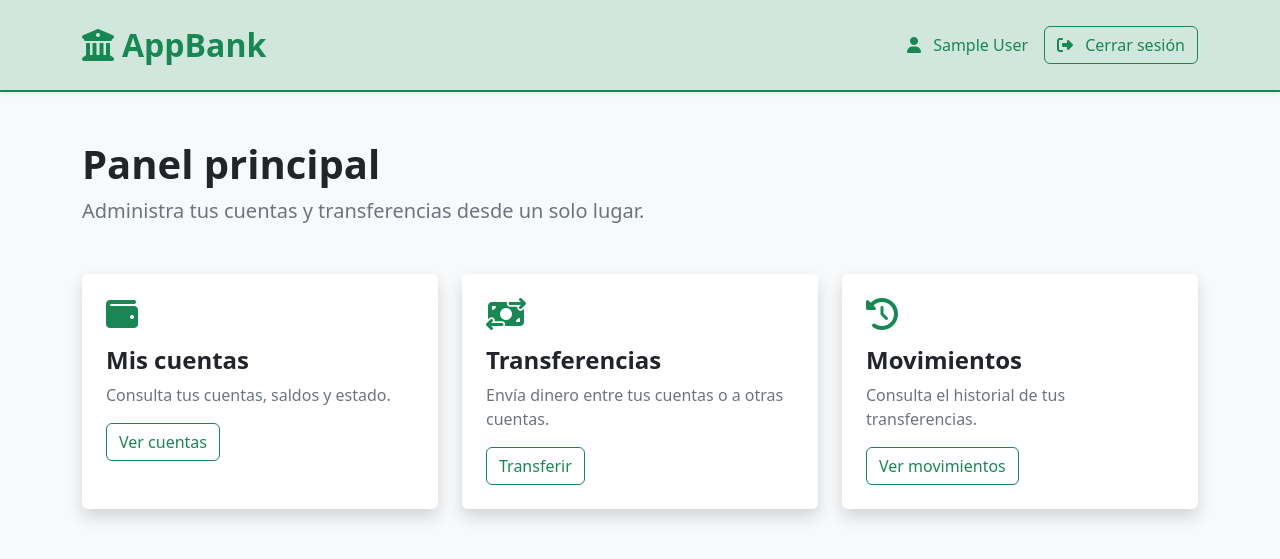
After one commit to josecarlosonate/appBank_V2, a PHP site: template app/Views/dashboard.php in a window 1280 px wide. The commit adds this page. Shown: the top 559 px of the page. Run offline with PHP 8.4, Linux system fonts and the light colour scheme; the template is opened without the code that fills it: most values are stand-ins (such as "Sample title", 1, 10 or a date in 2020); some libraries are stand-ins or nearby versions.

Commit message:
feat: add authenticated dashboard

```diff
--- /dev/null
+++ b/app/Views/dashboard.php
@@ -0,0 +1,135 @@
+<?php
+
+/** @var array $customerData */
+?>
+
+<!DOCTYPE html>
+<html lang="es">
+
+<head>
+    <meta charset="UTF-8">
+    <meta name="viewport" content="width=device-width, initial-scale=1.0">
+
+    <title>AppBank</title>
+
+    <!-- Bootstrap 5.3.8 -->
+    <link
+        href="https://cdn.jsdelivr.net/npm/bootstrap@5.3.8/dist/css/bootstrap.min.css"
+        rel="stylesheet"
+        integrity="sha384-sRIl4kxILFvY47J16cr9ZwB07vP4J8+LH7qKQnuqkuIAvNWLzeN8tE5YBujZqJLB"
+        crossorigin="anonymous">
+
+    <!-- Font Awesome -->
+    <script src="https://kit.fontawesome.com/2c9eef3e53.js" crossorigin="anonymous"></script>
+</head>
+
+<body class="bg-light">
+
+    <nav class="navbar bg-success-subtle border-bottom border-success border-2 shadow-sm py-3">
+        <div class="container">
+            <a class="navbar-brand fw-bold fs-2 text-success" href="/dashboard">
+                <i class="fa-solid fa-building-columns me-2"></i>AppBank
+            </a>
+
+            <div class="d-flex align-items-center gap-3">
+
+                <span class="text-success">
+                    <i class="fa-solid fa-user me-2"></i>
+                    <?= htmlspecialchars(
+                        $customerData['first_name'] . ' ' . $customerData['last_name']
+                    ) ?>
+                </span>
+
+                <form method="POST" action="/logout" class="m-0">
+                    <button type="submit" class="btn btn-outline-success">
+                        <i class="fa-solid fa-right-from-bracket me-2"></i>
+                        Cerrar sesión
+                    </button>
+                </form>
+
+            </div>
+
+        </div>
+    </nav>
+
+    <main class="container py-5">
+
+        <div class="mb-5">
+            <h1 class="fw-bold">Panel principal</h1>
+            <p class="text-secondary fs-5">
+                Administra tus cuentas y transferencias desde un solo lugar.
+            </p>
+        </div>
+
+        <div class="row g-4">
+
+            <!-- Mis cuentas -->
+            <div class="col-md-4">
+                <div class="card h-100 shadow border-0">
+                    <div class="card-body p-4">
+                        <i class="fa-solid fa-wallet fs-2 text-success mb-3"></i>
+
+                        <h4 class="card-title fw-bold">
+                            Mis cuentas
+                        </h4>
+
+                        <p class="card-text text-secondary">
+                            Consulta tus cuentas, saldos y estado.
+                        </p>
+
+                        <a href="/accounts" class="btn btn-outline-success">
+                            Ver cuentas
+                        </a>
+                    </div>
+                </div>
+            </div>
+
+            <!-- Transferencias -->
+            <div class="col-md-4">
+                <div class="card h-100 shadow border-0">
+                    <div class="card-body p-4">
+                        <i class="fa-solid fa-money-bill-transfer fs-2 text-success mb-3"></i>
+
+                        <h4 class="card-title fw-bold">
+                            Transferencias
+                        </h4>
+
+                        <p class="card-text text-secondary">
+                            Envía dinero entre tus cuentas o a otras cuentas.
+                        </p>
+
+                        <a href="/transfers" class="btn btn-outline-success">
+                            Transferir
+                        </a>
+                    </div>
+                </div>
+            </div>
+
+            <!-- Movimientos -->
+            <div class="col-md-4">
+                <div class="card h-100 shadow border-0">
+                    <div class="card-body p-4">
+                        <i class="fa-solid fa-clock-rotate-left fs-2 text-success mb-3"></i>
+
+                        <h4 class="card-title fw-bold">
+                            Movimientos
+                        </h4>
+
+                        <p class="card-text text-secondary">
+                            Consulta el historial de tus transferencias.
+                        </p>
+
+                        <a href="/transactions" class="btn btn-outline-success">
+                            Ver movimientos
+                        </a>
+                    </div>
+                </div>
+            </div>
+
+        </div>
+
+    </main>
+
+</body>
+
+</html>
```
Also changed, not shown: app/Controllers/DashboardController.php (added, +23 -0 lines), app/Models/Customer.php (+14 -0 lines), routes/web.php (+28 -1 lines).
